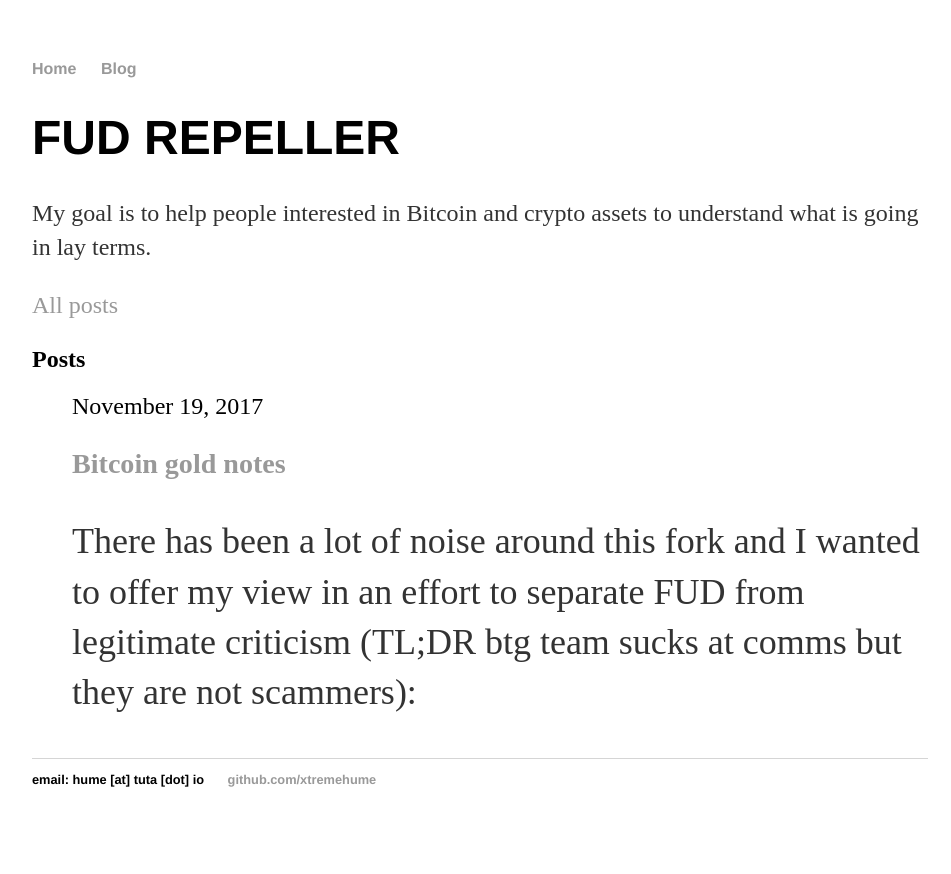
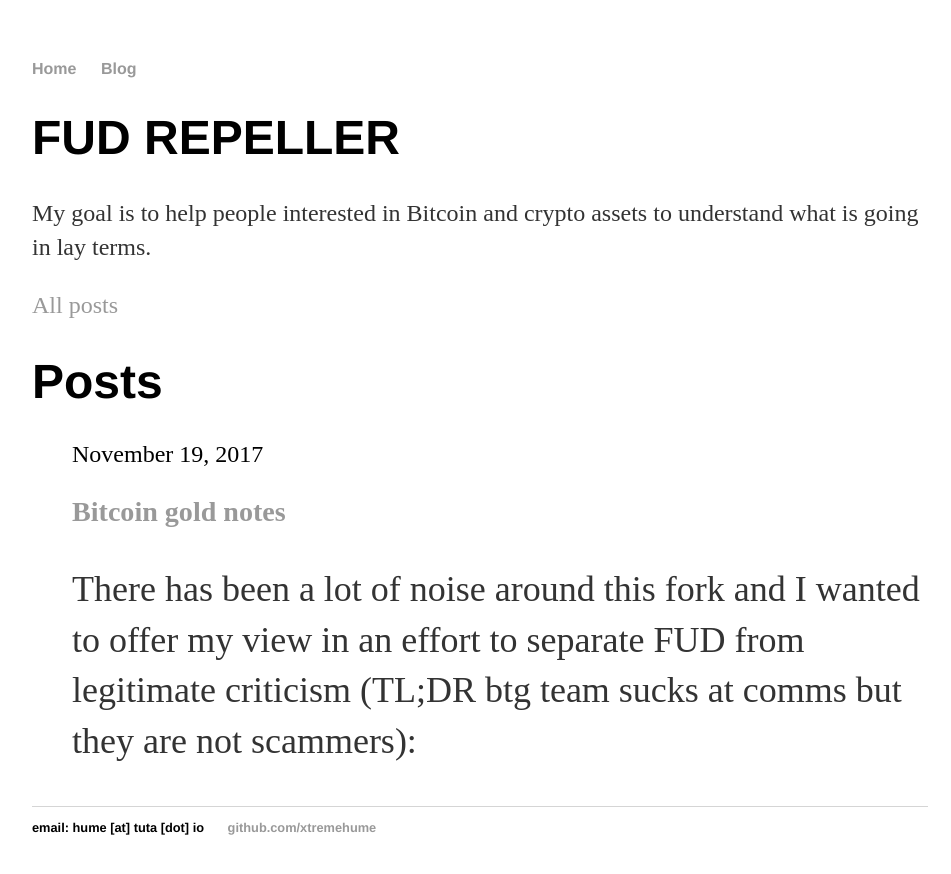
Before and after one commit to xtremehume/xtremehume.github.io, a Jekyll site: the page built from index.html, in a window 1280 px wide. Shown: the top 874 px of the page, without its empty margins (160-1111 px from the left). Built offline with Jekyll 4.4.1, drawn with Linux system fonts in a browser that asks for light colours; the list of posts is cut into pages by our own code.

```diff
--- a/index.html
+++ b/index.html
@@ -7,7 +7,7 @@ title: FUD Repeller
 	<p>My goal is to help people interested in Bitcoin and crypto assets to understand what is going in lay terms.</p>
 	<p><a href="/blog">All posts</a></p>
 
-	<h2>Posts</h2>
+	<h1>Posts</h1>
 	<ul class="posts noList">
 {% for post in paginator.posts %}
  <li>
```
